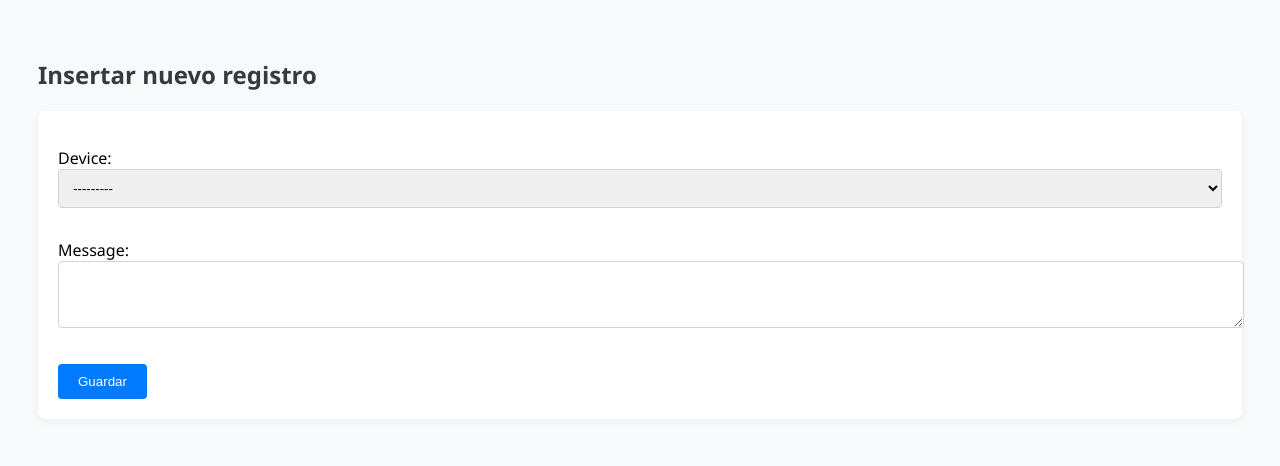
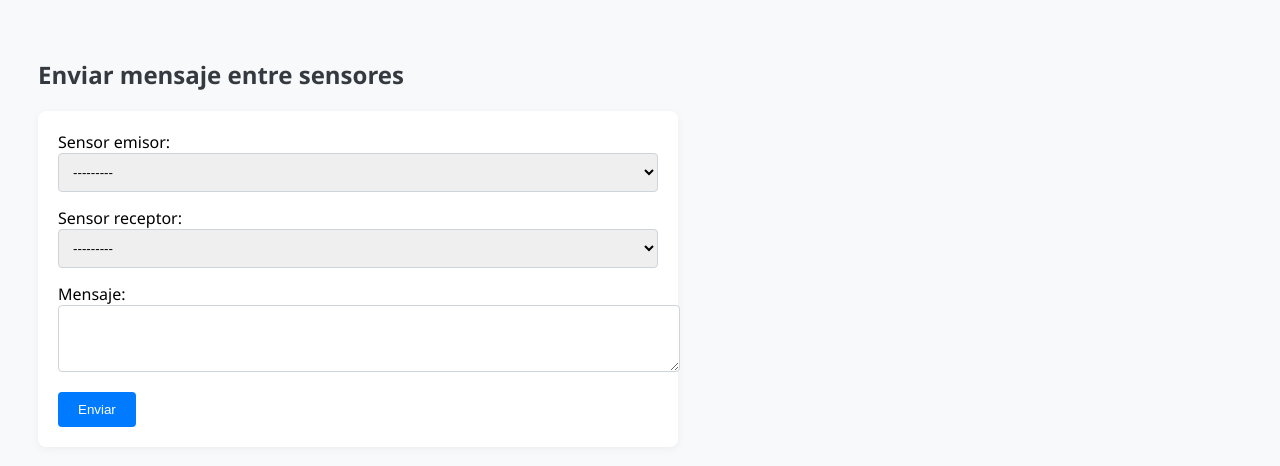
Before and after one commit to ArielYanes/parcial-3-programacion, a Django app: page /nuevo/ in a window 1280 px wide. Shown: the top 466 px of the page. Run offline with Django 5.2, Linux system fonts and the light colour scheme; data comes from the database, SQL or seed files in the repository.

Commit message:
Actualizo archivos del proyecto

```diff
--- a/monitor/forms.py
+++ b/monitor/forms.py
@@ -4,8 +4,17 @@
 class LogEntryForm(forms.ModelForm):
     class Meta:
         model = LogEntry
-        fields = ['device', 'message']
+        fields = ['sender', 'receiver', 'message']
         widgets = {
-            'device': forms.Select(attrs={'class': 'form-control'}),
+            'sender': forms.Select(attrs={'class': 'form-control'}),
+            'receiver': forms.Select(attrs={'class': 'form-control'}),
             'message': forms.Textarea(attrs={'class': 'form-control', 'rows': 3}),
         }
+
+    def clean(self):
+        cleaned_data = super().clean()
+        sender = cleaned_data.get("sender")
+        receiver = cleaned_data.get("receiver")
+        if sender == receiver:
+            raise forms.ValidationError("El sensor emisor y receptor no pueden ser el mismo.")
+        return cleaned_data
--- a/monitor/models.py
+++ b/monitor/models.py
@@ -9,9 +9,10 @@
         return self.name
 
 class LogEntry(models.Model):
-    device = models.ForeignKey(Device, on_delete=models.CASCADE)
+    sender = models.ForeignKey(Device, related_name='sent_logs', on_delete=models.CASCADE)
+    receiver = models.ForeignKey(Device, related_name='received_logs', on_delete=models.CASCADE)
     message = models.TextField()
     timestamp = models.DateTimeField(auto_now_add=True)
 
     def __str__(self):
-        return f"{self.device.name} - {self.timestamp}"
+        return f"{self.sender.name} → {self.receiver.name} @ {self.timestamp.strftime('%d/%m/%Y %H:%M:%S')}"
--- a/monitor/templates/monitor/create_log_entry.html
+++ b/monitor/templates/monitor/create_log_entry.html
@@ -2,7 +2,7 @@
 <html lang="es">
 <head>
     <meta charset="UTF-8">
-    <title>Nuevo registro</title>
+    <title>Nuevo mensaje entre sensores</title>
     <style>
         body {
             font-family: 'Segoe UI', sans-serif;
@@ -20,6 +20,7 @@
             padding: 20px;
             border-radius: 8px;
             box-shadow: 0 2px 8px rgba(0,0,0,0.05);
+            max-width: 600px;
         }
 
         .form-control {
@@ -45,11 +46,19 @@
     </style>
 </head>
 <body>
-    <h2>Insertar nuevo registro</h2>
+    <h2>Enviar mensaje entre sensores</h2>
     <form method="post">
         {% csrf_token %}
-        {{ form.as_p }}
-        <button type="submit">Guardar</button>
+        <label for="id_sender">Sensor emisor:</label>
+        {{ form.sender }}
+
+        <label for="id_receiver">Sensor receptor:</label>
+        {{ form.receiver }}
+
+        <label for="id_message">Mensaje:</label>
+        {{ form.message }}
+
+        <button type="submit">Enviar</button>
     </form>
 </body>
 </html>
--- a/monitor/templates/monitor/log_table.html
+++ b/monitor/templates/monitor/log_table.html
@@ -75,7 +75,7 @@
             data: {
                 labels: labels,
                 datasets: [{
-                    label: 'Cantidad de logs por dispositivo',
+                    label: 'Mensajes enviados por sensor emisor',
                     data: data,
                     backgroundColor: 'rgba(54, 162, 235, 0.6)',
                     borderColor: 'rgba(54, 162, 235, 1)',
--- a/monitor/urls.py
+++ b/monitor/urls.py
@@ -1,12 +1,8 @@
 from django.urls import path
-from .views import log_table, log_table_partial
 from .views import log_table, log_table_partial, create_log_entry
 
-
-
 urlpatterns = [
-    path('', log_table),  # ← ahora responde en http://127.0.0.1:8000/
-     path('tabla/actualizar/', log_table_partial),
-     path('nuevo/', create_log_entry),
-
+    path('', log_table, name='log_table'),  # Tabla principal
+    path('tabla/actualizar/', log_table_partial, name='log_table_partial'),  # HTMX
+    path('nuevo/', create_log_entry, name='create_log_entry'),  # Formulario de envío
 ]
--- a/monitor/views.py
+++ b/monitor/views.py
@@ -1,5 +1,4 @@
-from django.shortcuts import render
-from django.shortcuts import redirect
+from django.shortcuts import render, redirect
 from .forms import LogEntryForm
 from django.http import HttpResponse
 from django.template.loader import render_to_string
@@ -8,18 +7,18 @@
 
 # Vista principal con gráfico
 def log_table(request):
-    logs = LogEntry.objects.select_related('device').order_by('-timestamp')
+    logs = LogEntry.objects.select_related('sender', 'receiver').order_by('-timestamp')
     devices = Device.objects.all()
 
-    # Agrupar logs por dispositivo
-    device_counts = (
-        LogEntry.objects.values('device__name')
+    # Agrupar logs por sensor emisor
+    sender_counts = (
+        LogEntry.objects.values('sender__name')
         .annotate(total=Count('id'))
-        .order_by('device__name')
+        .order_by('sender__name')
     )
 
-    labels = [entry['device__name'] for entry in device_counts]
-    data = [entry['total'] for entry in device_counts]
+    labels = [entry['sender__name'] for entry in sender_counts]
+    data = [entry['total'] for entry in sender_counts]
 
     return render(request, 'monitor/log_table.html', {
         'logs': logs,
@@ -30,16 +29,14 @@
 
 # Vista parcial para HTMX (solo la tabla)
 def log_table_partial(request):
-    logs = LogEntry.objects.select_related('device').order_by('-timestamp')
+    logs = LogEntry.objects.select_related('sender', 'receiver').order_by('-timestamp')
     html = render_to_string('monitor/log_table_partial.html', {'logs': logs})
     return HttpResponse(html)
 
+# Vista para crear un nuevo mensaje entre sensores
 def create_log_entry(request):
-    if request.method == 'POST':
-        form = LogEntryForm(request.POST)
-        if form.is_valid():
-            form.save()
-            return redirect('/')  # Redirige a la tabla principal
-    else:
-        form = LogEntryForm()
+    form = LogEntryForm(request.POST or None)
+    if form.is_valid():
+        form.save()
+        return redirect('log_table')
     return render(request, 'monitor/create_log_entry.html', {'form': form})
```
Also changed, not shown: monitor/templates/monitor/log_table_partial.html (+48 -4 lines), db.sqlite3, monitor/migrations/0002_remove_logentry_device_logentry_receiver_and_more.py (added).
